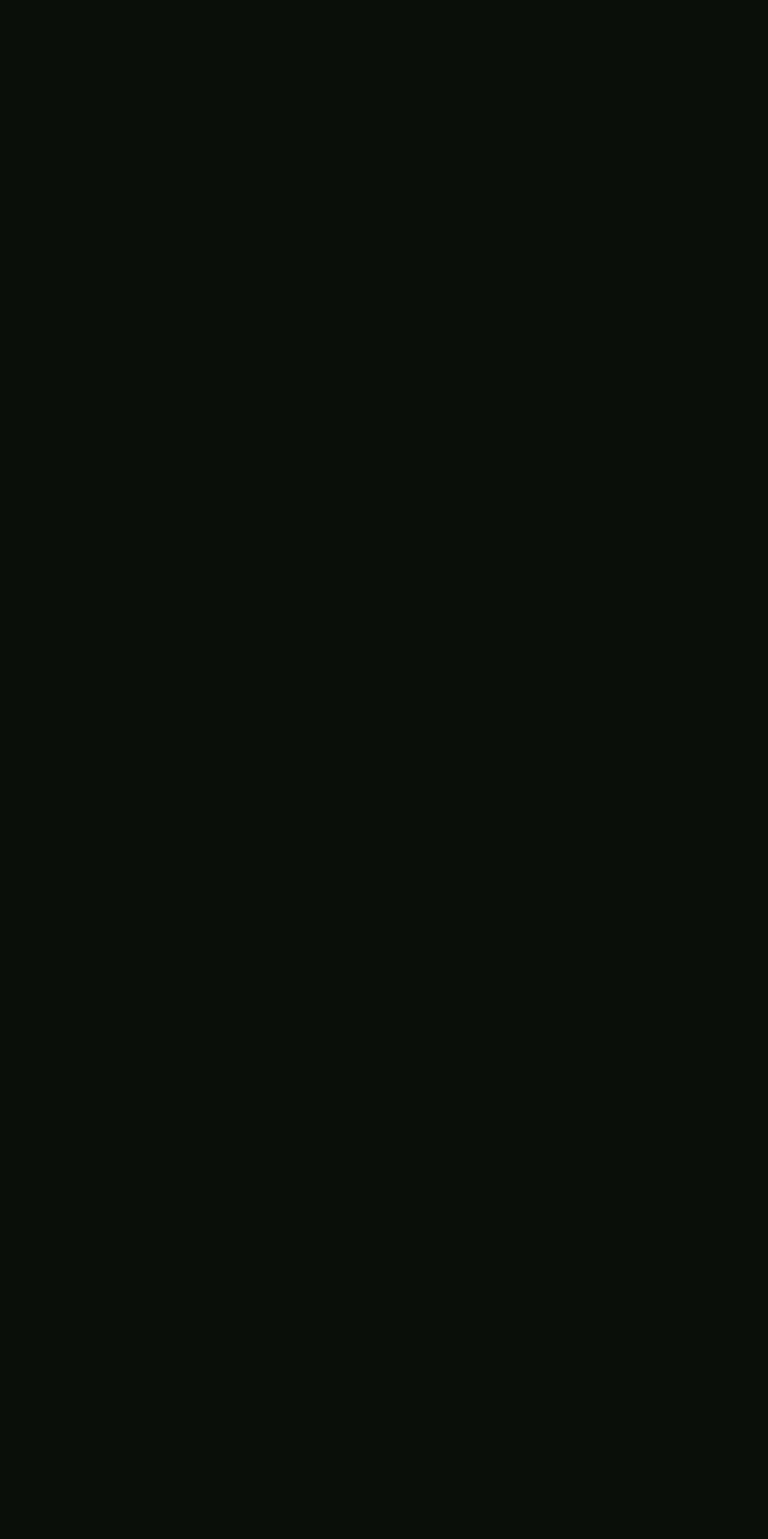
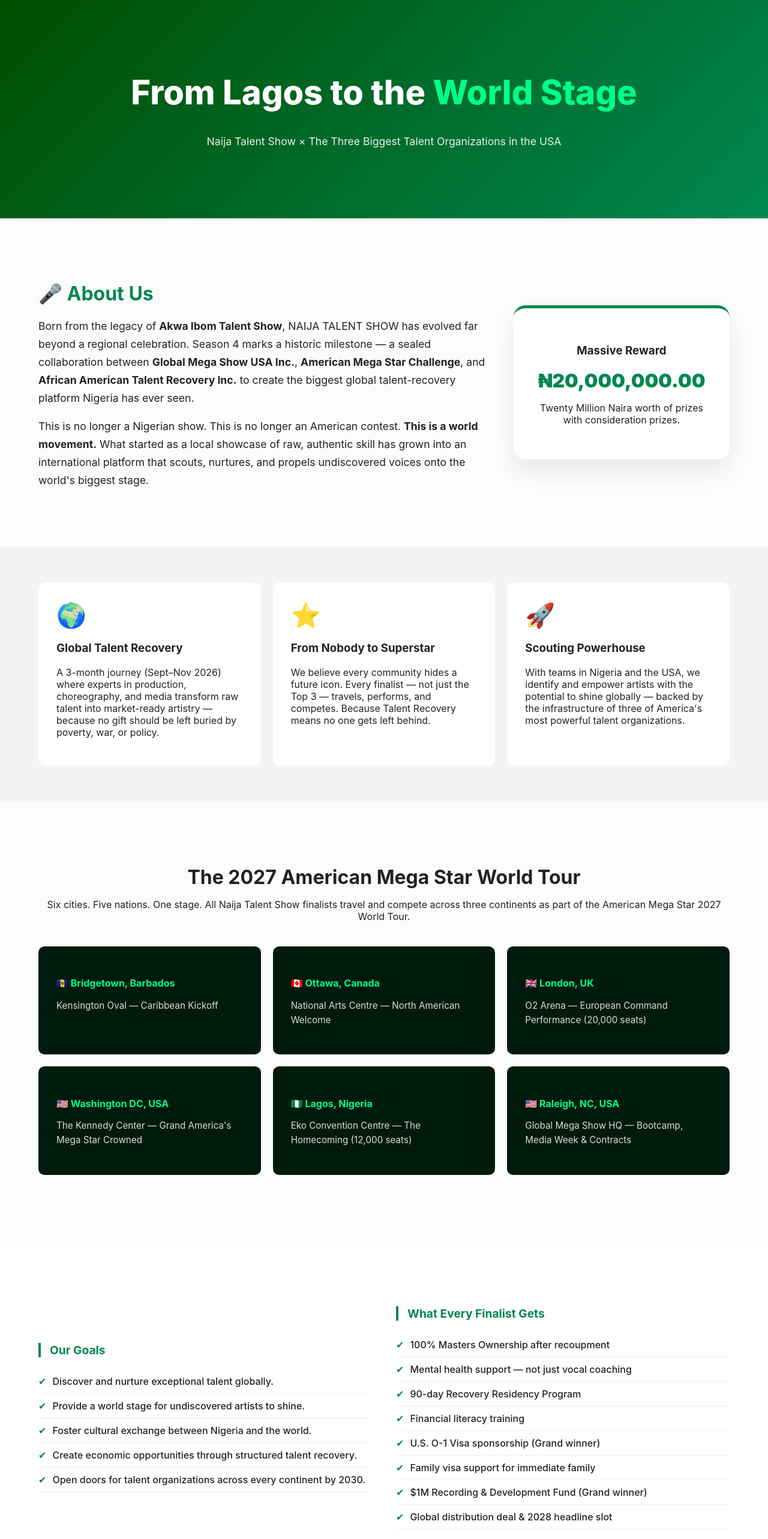
Before and after one commit to Ezeuju/votingapp, a React (Create React App) app: page /about in a window 1280 px wide. Before the commit this address had no page. Shown: the part 100-2666 px from the top of the page at 60% size. Before the commit the page ends 800 px from the top, so only its background shows below. Built offline with nearby package versions, Linux system fonts and the light colour scheme; a web font is replaced by a local one.

Commit message:
made some changes on the audition registration

```diff
--- a/src/App.js
+++ b/src/App.js
@@ -29,6 +29,7 @@
 import PublicContestantProfile from './Screens/PublicContestantProfile';
 import VotingPage from './Screens/VotingPage';
 import VoteCallback from './Screens/VoteCallback';
+import About from './COMPONENTS/About';
 
 
 function App() {
@@ -37,6 +38,7 @@
       <Routes>
         <Route path='/' element={<Home />} />
         <Route path='/rules' element={<Rules />} />
+        <Route path='/about' element={<About />} />
         <Route path='/tickets' element={<TicketPage />} />
         <Route path='/contestants' element={<Contestants />} />
         <Route path='/sponsors' element={<Sponsors />} />
--- a/src/COMPONENTS/About.js
+++ b/src/COMPONENTS/About.js
@@ -1,30 +1,44 @@
 import React from 'react';
 import styles from '../CSS-MODULES/About.module.css';
+import Navbar from './Navbar';
+import Footer from './Footer';
 
 const About = () => {
   return (
     <>
+    <Navbar />
     <div className={styles.aboutPage}>
+
       {/* SECTION 1: HERO HEADER */}
       <header className={styles.headerSection}>
         <div className={styles.headerContent}>
           <h1 className={styles.mainTitle}>
-            From United States Roots to a <span className={styles.greenText}>Global Stage</span>
+            From Lagos to the <span className={styles.greenText}>World Stage</span>
           </h1>
-          <p className={styles.tagline}>The Evolution of Talent Recovery</p>
+          <p className={styles.tagline}>
+            Naija Talent Show × The Three Biggest Talent Organizations in the USA
+          </p>
         </div>
       </header>
 
-      {/* SECTION 2: THE EVOLUTION (Flexbox Row) */}
+      {/* SECTION 2: THE EVOLUTION */}
       <section className={styles.evolutionSection}>
         <div className={styles.flexRow}>
           <div className={styles.evolutionText}>
             <h2>🎤 About Us</h2>
             <p>
-              Born from the legacy of <strong>Akwa Ibom Talent Show</strong>, NAIJA TALENT SHOW Season 4 marks a bold transition—from a regional celebration to the biggest global talent-recovery platform Nigeria has ever seen.
+              Born from the legacy of <strong>Akwa Ibom Talent Show</strong>, NAIJA TALENT SHOW has
+              evolved far beyond a regional celebration. Season 4 marks a historic milestone — a
+              sealed collaboration between <strong>Global Mega Show USA Inc.</strong>,{' '}
+              <strong>American Mega Star Challenge</strong>, and{' '}
+              <strong>African American Talent Recovery Inc.</strong> to create the biggest
+              global talent-recovery platform Nigeria has ever seen.
             </p>
             <p>
-              What started as a local showcase of raw, authentic skill has now grown into an international movement that scouts, nurtures, and propels undiscovered voices into worldwide stardom.
+              This is no longer a Nigerian show. This is no longer an American contest.{' '}
+              <strong>This is a world movement.</strong> What started as a local showcase of raw,
+              authentic skill has grown into an international platform that scouts, nurtures, and
+              propels undiscovered voices onto the world's biggest stage.
             </p>
           </div>
           <div className={styles.rewardCard}>
@@ -35,28 +49,93 @@
         </div>
       </section>
 
-      {/* SECTION 3: WHAT WE ARE ABOUT (Flexbox Cards) */}
+      {/* SECTION 3: WHAT WE ARE ABOUT */}
       <section className={styles.aboutCards}>
         <div className={styles.cardFlex}>
           <div className={styles.infoCard}>
             <div className={styles.icon}>🌍</div>
             <h3>Global Talent Recovery</h3>
-            <p>A 3-month journey (Sept-Nov 2026) where experts in production, choreography, and media turn raw talent into market-ready artistry.</p>
+            <p>
+              A 3-month journey (Sept–Nov 2026) where experts in production, choreography, and
+              media transform raw talent into market-ready artistry — because no gift should be
+              left buried by poverty, war, or policy.
+            </p>
           </div>
           <div className={styles.infoCard}>
             <div className={styles.icon}>⭐</div>
             <h3>From Nobody to Superstar</h3>
-            <p>We believe every community hides a future icon. We offer training, mentorship, and brand building for unprecedented exposure.</p>
+            <p>
+              We believe every community hides a future icon. Every finalist — not just the Top 3
+              — travels, performs, and competes. Because Talent Recovery means no one gets left
+              behind.
+            </p>
           </div>
           <div className={styles.infoCard}>
             <div className={styles.icon}>🚀</div>
             <h3>Scouting Powerhouse</h3>
-            <p>With teams in Nigeria and the USA, we identify and empower artists with the potential to shine globally.</p>
+            <p>
+              With teams in Nigeria and the USA, we identify and empower artists with the
+              potential to shine globally — backed by the infrastructure of three of America's
+              most powerful talent organizations.
+            </p>
           </div>
         </div>
       </section>
 
-      {/* SECTION 4: GLOBAL PRESENCE & OWNERSHIP */}
+      {/* SECTION 4: THE 2027 WORLD TOUR */}
+      <section className={styles.presenceSection}>
+        <h2>The 2027 American Mega Star World Tour</h2>
+        <p>
+          Six cities. Five nations. One stage. All Naija Talent Show finalists travel and compete
+          across three continents as part of the American Mega Star 2027 World Tour.
+        </p>
+        <div className={styles.presenceFlex}>
+          {[
+            { city: 'Bridgetown, Barbados', detail: 'Kensington Oval — Caribbean Kickoff', flag: '🇧🇧' },
+            { city: 'Ottawa, Canada', detail: 'National Arts Centre — North American Welcome', flag: '🇨🇦' },
+            { city: 'London, UK', detail: 'O2 Arena — European Command Performance (20,000 seats)', flag: '🇬🇧' },
+            { city: 'Washington DC, USA', detail: "The Kennedy Center — Grand America's Mega Star Crowned", flag: '🇺🇸' },
+            { city: 'Lagos, Nigeria', detail: 'Eko Convention Centre — The Homecoming (12,000 seats)', flag: '🇳🇬' },
+            { city: 'Raleigh, NC, USA', detail: 'Global Mega Show HQ — Bootcamp, Media Week & Contracts', flag: '🇺🇸' },
+          ].map(({ city, detail, flag }) => (
+            <div className={styles.presenceBox} key={city}>
+              <h4>{flag} {city}</h4>
+              <p>{detail}</p>
+            </div>
+          ))}
+        </div>
+      </section>
+
+      {/* SECTION 5: OUR GOALS & BENEFITS */}
+      <section className={styles.goalsSection}>
+        <div className={styles.flexRow}>
+          <div className={styles.goalsBox}>
+            <h3>Our Goals</h3>
+            <ul>
+              <li>Discover and nurture exceptional talent globally.</li>
+              <li>Provide a world stage for undiscovered artists to shine.</li>
+              <li>Foster cultural exchange between Nigeria and the world.</li>
+              <li>Create economic opportunities through structured talent recovery.</li>
+              <li>Open doors for talent organizations across every continent by 2030.</li>
+            </ul>
+          </div>
+          <div className={styles.benefitsBox}>
+            <h3>What Every Finalist Gets</h3>
+            <ul>
+              <li>100% Masters Ownership after recoupment</li>
+              <li>Mental health support — not just vocal coaching</li>
+              <li>90-day Recovery Residency Program</li>
+              <li>Financial literacy training</li>
+              <li>U.S. O-1 Visa sponsorship (Grand winner)</li>
+              <li>Family visa support for immediate family</li>
+              <li>$1M Recording & Development Fund (Grand winner)</li>
+              <li>Global distribution deal & 2028 headline slot</li>
+            </ul>
+          </div>
+        </div>
+      </section>
+
+      {/* SECTION 6: GLOBAL PRESENCE & OWNERSHIP */}
       <section className={styles.presenceSection}>
         <h2>Global Presence & Ownership</h2>
         <div className={styles.presenceFlex}>
@@ -68,43 +147,61 @@
             <h4>NAIJA TALENT SHOW LIMITED</h4>
             <p>Registered with Corporate Affairs Commission, Abuja, Nigeria (Trademarked Dec 2024).</p>
           </div>
+          <div className={styles.presenceBox}>
+            <h4>GLOBAL MEGA SHOW USA INC.</h4>
+            <p>Co-organizer of the American Mega Star 2027 World Tour. Corporate HQ: Raleigh, NC.</p>
+          </div>
         </div>
         <div className={styles.ownerInfo}>
-          <p>Both companies are proudly owned by <strong>Bishop Dr. Daniel Jack</strong>, a visionary leader passionate about talent development.</p>
+          <p>
+            Both Naija companies are proudly owned by <strong>Bishop Dr. Daniel Jack</strong>, a
+            visionary leader passionate about talent development, who declared:{' '}
+            <em>
+              "We signed this contract so a girl from Makoko doesn't have to choose between food
+              and her dream. We're taking Naija to Mega, and Mega to the world."
+            </em>
+          </p>
         </div>
       </section>
 
-      {/* SECTION 5: GOALS & BENEFITS (Flexbox List) */}
-      <section className={styles.goalsSection}>
-        <div className={styles.flexRow}>
-          <div className={styles.goalsBox}>
-            <h3>Our Goals</h3>
-            <ul>
-              <li>Discover and nurture exceptional talents globally.</li>
-              <li>Provide a platform for artists to showcase skills.</li>
-              <li>Foster cultural exchange between Nigeria and the world.</li>
-              <li>Create economic opportunities for talented individuals.</li>
-            </ul>
-          </div>
-          <div className={styles.benefitsBox}>
-            <h3>Program Benefits</h3>
-            <ul>
-              <li>Expert mentorship and training</li>
-              <li>Global exposure and networking</li>
-              <li>Career guidance and support</li>
-              <li>Access to international platforms</li>
-            </ul>
-          </div>
+      {/* SECTION 7: OPEN DOOR POLICY */}
+      <section className={styles.openDoorSection}>
+        <div className={styles.openDoorInner}>
+          <h2>🌐 The Open Door Policy</h2>
+          <p>
+            The collaboration opens doors for <strong>all Talent Recovery Organizations worldwide</strong> to
+            register, partner, and bring their stars to the world's biggest stage. This is not an
+            exclusive club — it is an open covenant.
+          </p>
+          <p>
+            Whether you're in <strong>Ghana, Jamaica, South Africa, the Philippines, Brazil</strong>, or
+            any nation where gifts are buried — register with us. Gain access to tour slots,
+            funding, visa support, and production resources.
+          </p>
+          <p className={styles.openDoorLink}>
+            Register your organization:{' '}
+            <a href="http://TalentRecoveryAlliance.org">TalentRecoveryAlliance.org</a>
+          </p>
         </div>
       </section>
 
-      {/* CALL TO ACTION */}
+      {/* FOOTER: CALL TO ACTION */}
       <footer className={styles.ctaFooter}>
         <h2>Join the Global Talent Movement</h2>
-        <p>Whether you're an aspiring artist or industry pro, be part of NAIJA TALENT SHOW. Let's unlock global opportunities together!</p>
-        <button className={styles.applyBtn}>Become a Global Star</button>
+        <p>
+          Whether you're an aspiring artist or an industry organization be part of NAIJA TALENT
+          SHOW. The contract is signed. The tour is booked. The doors are open.
+        </p>
+        <div className={styles.ctaButtons}>
+          <button className={styles.applyBtn}>Become a Global Star</button>
+          <a href="http://TalentRecoveryAlliance.org" className={styles.partnerBtn}>
+            Partner With Us
+          </a>
+        </div>
       </footer>
+
     </div>
+    <Footer />
     </>
   );
 };
--- a/src/COMPONENTS/Navbar.js
+++ b/src/COMPONENTS/Navbar.js
@@ -25,6 +25,7 @@
         <div className={`${styles.navContent} ${menuOpen ? styles.showMenu : ''}`}>
           <ul className={styles.navLinks}>
             <li><a href="/" onClick={() => setMenuOpen(false)}>Home</a></li>
+            <li><a href="/about" onClick={() => setMenuOpen(false)}>About</a></li>
             <li><a href="/timeline" onClick={() => setMenuOpen(false)}>Timeline</a></li>
             <li><a href="/auditiony" onClick={() => setMenuOpen(false)}>Auditions</a></li>
             <li><a href="/contestants" onClick={() => setMenuOpen(false)}>Contestants</a></li>
--- a/src/CSS-MODULES/About.module.css
+++ b/src/CSS-MODULES/About.module.css
@@ -1,3 +1,4 @@
+/* ─── Page Wrapper ─────────────────────────────────────────── */
 .aboutPage {
   background-color: #fcfcfc;
   color: #222;
@@ -5,7 +6,7 @@
   overflow-x: hidden;
 }
 
-/* Header */
+/* ─── Section 1: Hero Header ────────────────────────────────── */
 .headerSection {
   background: linear-gradient(135deg, #004d00 0%, #008751 100%);
   color: white;
@@ -23,7 +24,13 @@
   color: #00ff88;
 }
 
-/* Flex Container General */
+.tagline {
+  margin-top: 16px;
+  font-size: 1.1rem;
+  opacity: 0.9;
+}
+
+/* ─── Flex Container (shared) ───────────────────────────────── */
 .flexRow {
   display: flex;
   flex-wrap: wrap;
@@ -33,7 +40,7 @@
   align-items: center;
 }
 
-/* Evolution */
+/* ─── Section 2: Evolution ──────────────────────────────────── */
 .evolutionSection {
   padding: 80px 5%;
 }
@@ -56,11 +63,11 @@
 }
 
 .rewardCard {
-  flex: 0 1 20px;
+  flex: 0 1 280px;
   background: white;
   padding: 40px;
   border-radius: 20px;
-  box-shadow: 0 20px 40px rgba(0,0,0,0.08);
+  box-shadow: 0 20px 40px rgba(0, 0, 0, 0.08);
   text-align: center;
   border-top: 5px solid #008751;
 }
@@ -72,7 +79,7 @@
   margin: 15px 0;
 }
 
-/* Cards Section */
+/* ─── Section 3: Info Cards ─────────────────────────────────── */
 .aboutCards {
   padding: 60px 5%;
   background-color: #f4f4f4;
@@ -104,10 +111,16 @@
   margin-bottom: 15px;
 }
 
-/* Presence Section */
+/* ─── Section 4 & 6: Presence / Tour ───────────────────────── */
 .presenceSection {
   padding: 80px 5%;
   text-align: center;
+}
+
+.presenceSection h2 {
+  font-size: 2rem;
+  font-weight: 700;
+  margin-bottom: 16px;
 }
 
 .presenceFlex {
@@ -119,16 +132,24 @@
 }
 
 .presenceBox {
-  flex: 1 1 400px;
+  flex: 1 1 280px;
   background: #001a0d;
   color: white;
   padding: 30px;
   border-radius: 10px;
+  text-align: left;
 }
 
 .presenceBox h4 {
   color: #00ff88;
   margin-bottom: 10px;
+  font-size: 1rem;
+}
+
+.presenceBox p {
+  font-size: 0.95rem;
+  line-height: 1.6;
+  opacity: 0.85;
 }
 
 .ownerInfo {
@@ -137,24 +158,29 @@
   border-radius: 8px;
   max-width: 800px;
   margin: 0 auto;
+  line-height: 1.7;
+  font-size: 1rem;
 }
 
-/* Goals Section */
+/* ─── Section 5: Goals & Benefits ───────────────────────────── */
 .goalsSection {
   padding: 80px 5%;
   background: white;
 }
 
-.goalsBox, .benefitsBox {
+.goalsBox,
+.benefitsBox {
   flex: 1;
   min-width: 300px;
 }
 
-.goalsBox h3, .benefitsBox h3 {
+.goalsBox h3,
+.benefitsBox h3 {
   color: #008751;
   border-left: 4px solid #008751;
   padding-left: 15px;
   margin-bottom: 20px;
+  font-size: 1.2rem;
 }
 
 .goalsSection ul {
@@ -174,12 +200,72 @@
   margin-right: 10px;
 }
 
-/* Footer CTA */
+/* ─── Section 7: Open Door Policy ───────────────────────────── */
+.openDoorSection {
+  padding: 80px 5%;
+  background: #f4f4f4;
+}
+
+.openDoorInner {
+  display: flex;
+  flex-direction: column;
+  align-items: center;
+  text-align: center;
+  max-width: 1200px;
+  margin: 0 auto;
+  gap: 0;
+}
+
+.openDoorSection h2 {
+  color: #008751;
+  font-size: 2rem;
+  margin-bottom: 16px;
+}
+
+.openDoorSection p {
+  max-width: 750px;
+  margin: 0 auto 20px;
+  line-height: 1.7;
+  font-size: 1.05rem;
+}
+
+.openDoorLink {
+  margin-top: 24px;
+  font-weight: 700;
+  color: #008751;
+}
+
+.openDoorLink a {
+  color: #008751;
+  text-decoration: underline;
+}
+
+/* ─── Footer CTA ────────────────────────────────────────────── */
 .ctaFooter {
   background: #001a0d;
   color: white;
   padding: 80px 5%;
   text-align: center;
+}
+
+.ctaFooter h2 {
+  font-size: 2rem;
+  margin-bottom: 16px;
+}
+
+.ctaFooter p {
+  max-width: 700px;
+  margin: 0 auto;
+  line-height: 1.7;
+  opacity: 0.9;
+}
+
+.ctaButtons {
+  display: flex;
+  gap: 16px;
+  justify-content: center;
+  flex-wrap: wrap;
+  margin-top: 30px;
 }
 
 .applyBtn {
@@ -191,7 +277,6 @@
   font-weight: 700;
   font-size: 1.1rem;
   cursor: pointer;
-  margin-top: 30px;
   transition: 0.3s;
 }
 
@@ -201,7 +286,25 @@
   transform: scale(1.05);
 }
 
-/* Mobile Adjustments */
+.partnerBtn {
+  display: inline-block;
+  padding: 18px 40px;
+  border: 2px solid #00ff88;
+  color: #00ff88;
+  border-radius: 50px;
+  font-weight: 700;
+  font-size: 1.1rem;
+  text-decoration: none;
+  transition: 0.3s;
+}
+
+.partnerBtn:hover {
+  background: #00ff88;
+  color: #001a0d;
+  transform: scale(1.05);
+}
+
+/* ─── Mobile ────────────────────────────────────────────────── */
 @media (max-width: 768px) {
   .flexRow {
     flex-direction: column;
@@ -214,4 +317,13 @@
   .mainTitle {
     font-size: 2.2rem;
   }
+
+  .presenceBox {
+    flex: 1 1 100%;
+  }
+
+  .ctaButtons {
+    flex-direction: column;
+    align-items: center;
+  }
 }
--- a/src/CSS-MODULES/Contestantprofile.module.css
+++ b/src/CSS-MODULES/Contestantprofile.module.css
@@ -499,6 +499,9 @@
   border-radius: 12px;
   padding: 22px;
   margin-bottom: 24px;
+  display: flex;
+  flex-direction: column;
+
 
 
 }
--- a/src/CSS-MODULES/Timeline.module.css
+++ b/src/CSS-MODULES/Timeline.module.css
@@ -105,6 +105,7 @@
   box-shadow: 0 10px 30px rgba(0, 0, 0, 0.05);
   border-top: 4px solid #008751;
   transition: transform 0.3s ease;
+  width: 60%;
 }
 
 .eventCard:hover {
```
Also changed, not shown: src/CSS-MODULES/Auditiony.module.css (+8 -0 lines), src/Screens/AuditionRegistration.js (+11 -0 lines).
